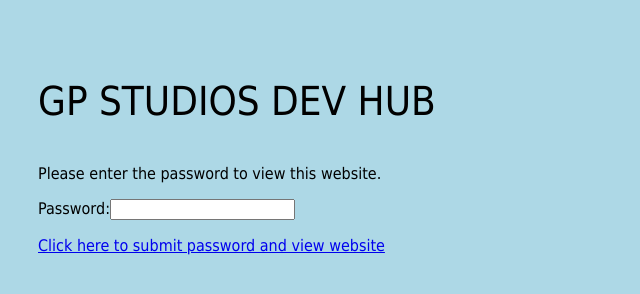
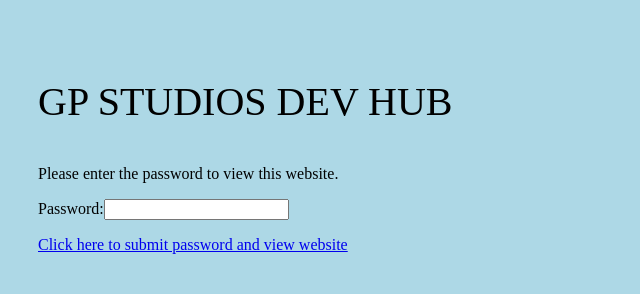
Before and after one commit to GoldPointStudios/dev-hub, a plain HTML site: page index.html in a window 1280 px wide. Shown: the whole page, without its empty margins (0-640 px from the left). Drawn offline with Linux system fonts and the light colour scheme.

Commit message:
Updated index.html

```diff
--- a/index.html
+++ b/index.html
@@ -6,7 +6,6 @@
   body {
    background-color: lightblue;
    padding: 30px;
-   font-family: Tahoma, serif;
   }
  </style>
  <script>
```
